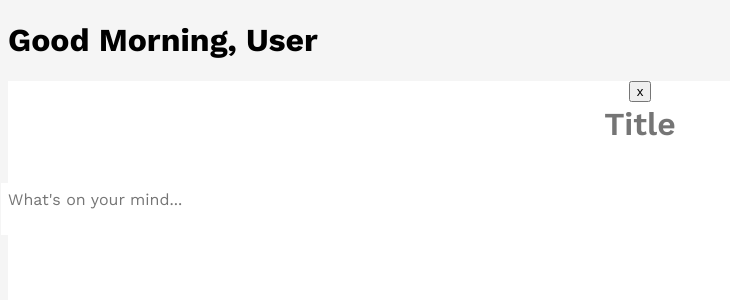
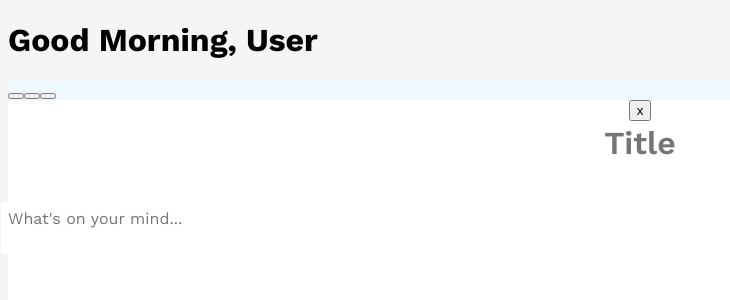
Before and after one commit to theRedKh/thinkbox-notes, a React (Vite) app in the folder client/: page / in a window 1280 px wide. Shown: the top 300 px of the page, without its empty margins (0-730 px from the left). Built offline with nearby package versions, Linux system fonts and the light colour scheme.

Commit message:
toolbar initial

```diff
--- a/client/src/App.jsx
+++ b/client/src/App.jsx
@@ -1,6 +1,7 @@
 import { useState } from 'react'
 import './App.css'
 import NoteForm from './components/NoteForm/NoteForm';
+import Toolbar from './components/Toolbar/Toolbar';
 
 function App() {
 
@@ -8,6 +9,7 @@ function App() {
   return (
     <>
       <h1>Good Morning, User</h1>
+      <Toolbar/>
       <NoteForm/>
     </>
   )
--- a/client/src/components/NoteForm/NoteForm.jsx
+++ b/client/src/components/NoteForm/NoteForm.jsx
@@ -1,4 +1,5 @@
-import styles from "./NoteForm.module.css"
+import styles from "./NoteForm.module.css";
+
 export default function NoteForm() {
     return (
         <div className={styles.container}>
--- /dev/null
+++ b/client/src/components/Toolbar/Toolbar.jsx
@@ -0,0 +1,11 @@
+import styles from "./Toolbar.module.css";
+
+export default function Toolbar(){
+    return(
+        <div className={styles.container}>
+            <button className={styles.btn}></button>
+            <button className={styles.btn}></button>
+            <button className={styles.btn}></button>
+        </div>
+    );
+}
--- /dev/null
+++ b/client/src/components/Toolbar/Toolbar.module.css
@@ -0,0 +1,4 @@
+.container {
+    z-index: 1100;
+    background-color: aliceblue;
+}
```
